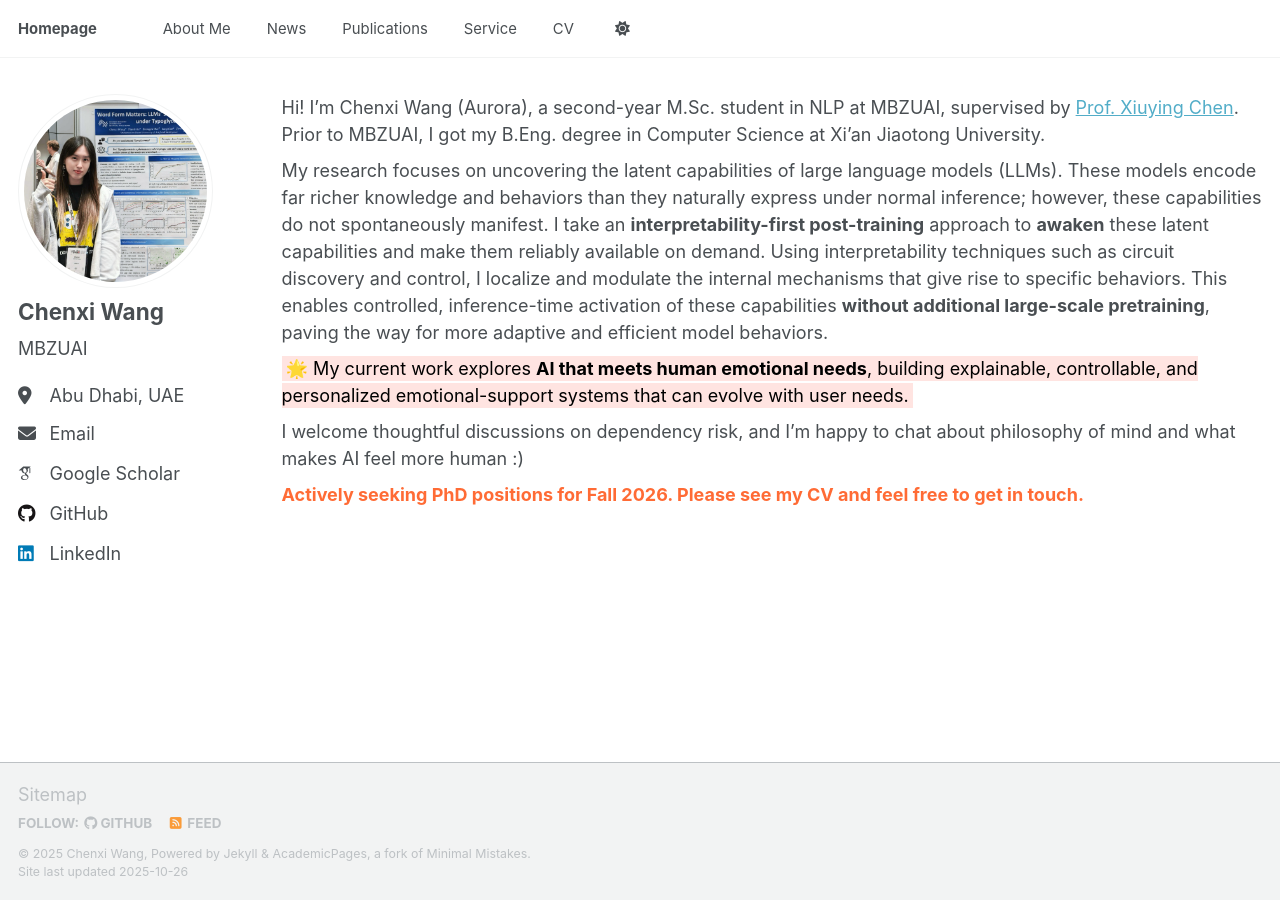
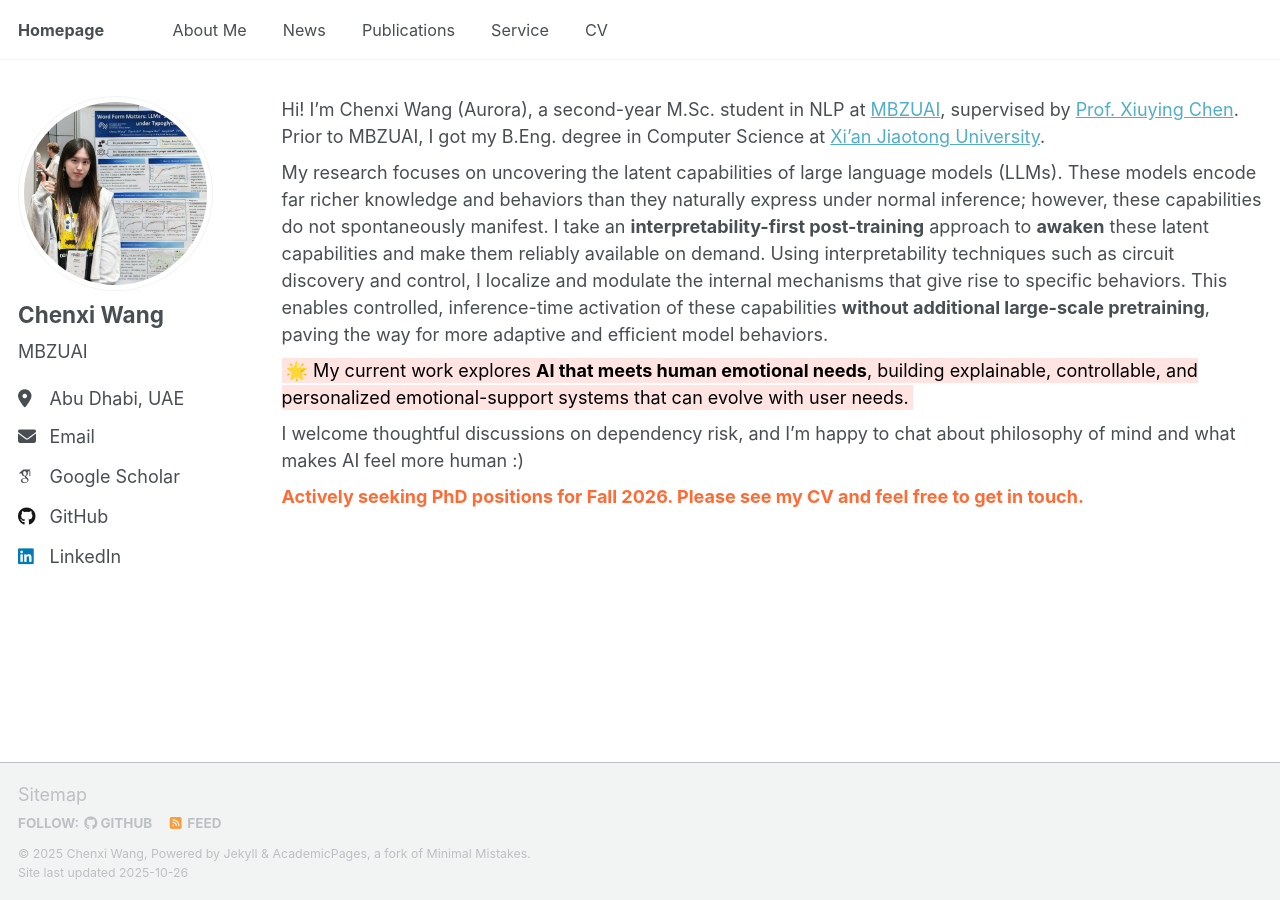
Before and after one commit to Aurora-cx/Aurora-cx.github.io, a Jekyll site: the page built from _pages/includes/intro.md, in a window 1280 px wide. Built offline with Jekyll 4.4.1, drawn with Linux system fonts in a browser that asks for light colours; some web fonts are replaced; our own code applies the rules of GitHub Pages for plain Markdown files; a script that is not in the unit is left out.

Commit message:
Increase nav font to 1.2rem, reduce line-height to 1.5, remove theme toggle

```diff
--- a/_includes/masthead.html
+++ b/_includes/masthead.html
@@ -15,9 +15,6 @@
             {% endif %}
             <li class="masthead__menu-item"><a href="{{ domain }}{{ link.url }}">{{ link.title }}</a></li>
           {% endfor %}
-          <li id="theme-toggle" class="masthead__menu-item persist tail">
-            <a role="button" aria-labelledby="theme-icon"><i id="theme-icon" class="fa-solid fa-sun" aria-hidden="true" title="toggle theme"></i></a>
-          </li>
         </ul>
         <ul class="hidden-links hidden"></ul>
       </nav>
--- a/_pages/includes/intro.md
+++ b/_pages/includes/intro.md
@@ -1,5 +1,5 @@
 <span class='anchor' id='about-me'></span>
-Hi! I'm Chenxi Wang (Aurora), a second-year M.Sc. student in NLP at MBZUAI, supervised by [Prof. Xiuying Chen](https://iriscxy.github.io/). Prior to MBZUAI, I got my B.Eng. degree in Computer Science at Xi'an Jiaotong University.
+Hi! I'm Chenxi Wang (Aurora), a second-year M.Sc. student in NLP at [MBZUAI](https://mbzuai.ac.ae/), supervised by [Prof. Xiuying Chen](https://iriscxy.github.io/). Prior to MBZUAI, I got my B.Eng. degree in Computer Science at [Xi'an Jiaotong University](https://en.xjtu.edu.cn/).
 
 
 <!-- My research focuses on human-centered AI. I take an **interpretability-first post-training** approach to **“awaken”** latent knowledge and behaviors in pretrained LLMs that are not actively invoked under normal inference. I use interpretability techniques such as circuit discovery and control, subspace analysis, steering vectors, activation patching, and sparse autoencoders, **without additional large-scale pretraining**. -->
--- a/_sass/layout/_navigation.scss
+++ b/_sass/layout/_navigation.scss
@@ -176,7 +176,7 @@
   position: relative;
   min-width: 250px;
   background: var(--global-bg-color);
-  font-size: 1.1rem;
+  font-size: 1.2rem;
 
   a {
     display: block;
```
